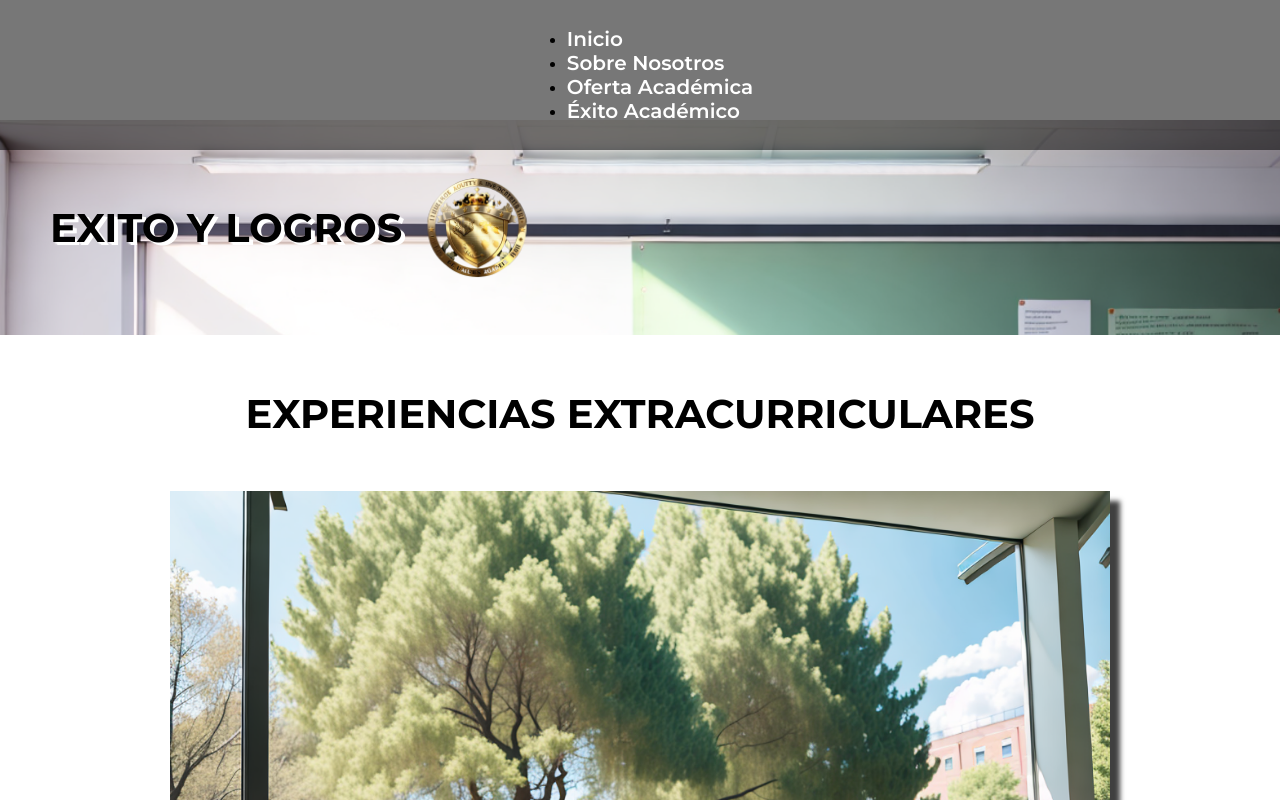
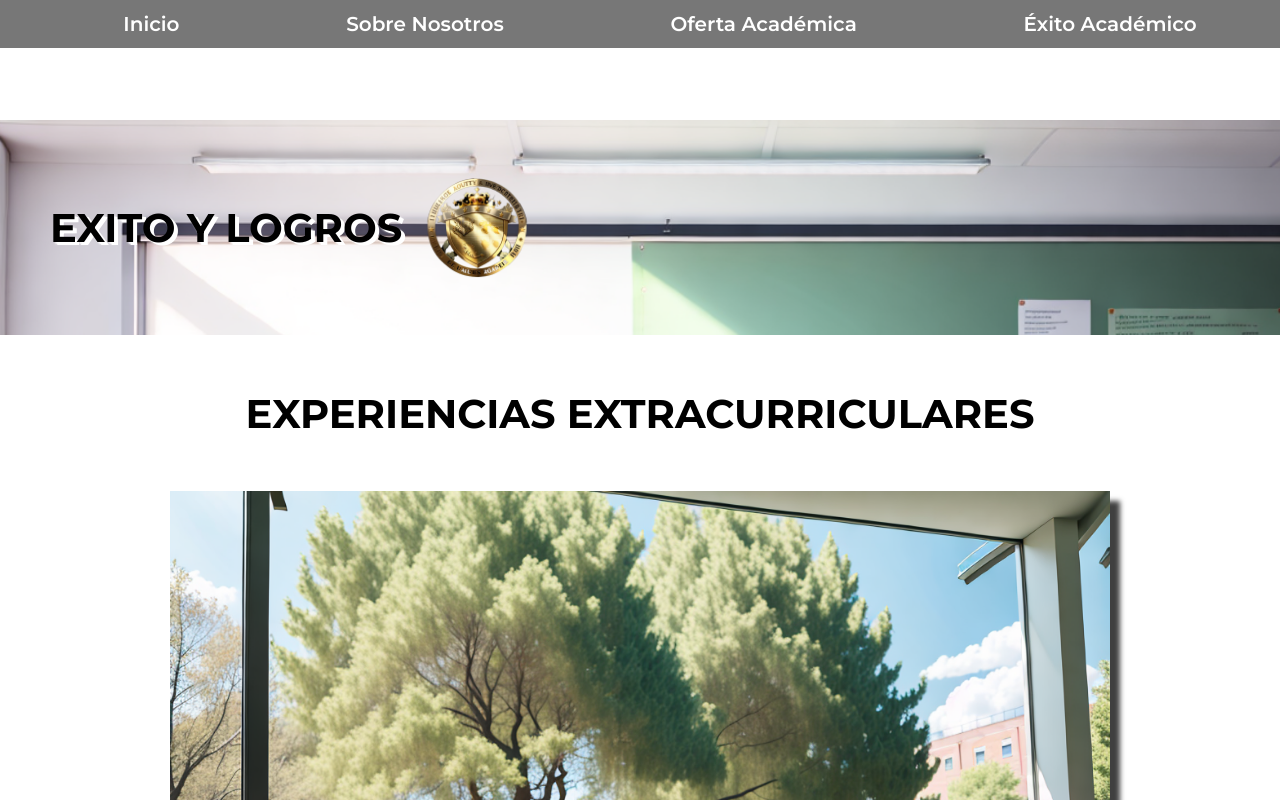
Before and after one commit to SunnySparks/Sunshine_University, a React (Vite) app in the folder Sunshine_University/: page /Exito in a window 1280 px wide. Shown: the top 800 px of the page. Built offline with nearby package versions, Linux system fonts and the light colour scheme.

Commit message:
Add navbar styles

```diff
--- a/Sunshine_University/src/Components/Layout/NavBar.jsx
+++ b/Sunshine_University/src/Components/Layout/NavBar.jsx
@@ -11,16 +11,24 @@ const NavBar = () => {
         <nav id="navCont">
           <ul>
             <li>
-              <Link to="/">Inicio</Link>
+              <Link to="/" className="navLink">
+                Inicio
+              </Link>
             </li>
             <li>
-              <Link to="/About">Sobre Nosotros</Link>
+              <Link to="/About" className="navLink">
+                Sobre Nosotros
+              </Link>
             </li>
             <li>
-              <Link to="/Oferta">Oferta Académica</Link>
+              <Link to="/Oferta" className="navLink">
+                Oferta Académica
+              </Link>
             </li>
             <li>
-              <Link to="/Exito">Éxito Académico</Link>
+              <Link to="/Exito" className="navLink">
+                Éxito Académico
+              </Link>
             </li>
           </ul>
         </nav>
--- a/Sunshine_University/src/Components/Layout/styles.scss
+++ b/Sunshine_University/src/Components/Layout/styles.scss
@@ -102,6 +102,9 @@ $webfont3: "Open Sans", sans-serif;
     margin-left: 2%;
     @media (min-width: 1024px) {
     }
+    ul {
+      list-style: none;
+      li {
         .navLink {
           opacity: 0;
           transition: all 0.3s ease-in-out;
@@ -111,6 +114,8 @@ $webfont3: "Open Sans", sans-serif;
           text-transform: uppercase;
           width: 100%;
           max-width: 100%;
+        }
+      }
     }
   }
   #iconsCont {
@@ -127,9 +132,11 @@ $webfont3: "Open Sans", sans-serif;
     align-items: center;
     #navCont {
       opacity: 1;
+      ul {
         display: flex;
         justify-content: center;
         flex-direction: column;
+        li {
           .navLink {
             opacity: 1;
             font-family: $webfont;
@@ -143,14 +150,13 @@ $webfont3: "Open Sans", sans-serif;
             }
           }
         }
+      }
+    }
     #iconsCont {
       opacity: 1;
       display: flex;
     }
   }
-}
-ul {
-  //display: none;
 }
 .headerTop {
   z-index: 20;
@@ -163,15 +169,21 @@ ul {
   }
   #navCont {
     width: 100%;
-    display: flex;
-    justify-content: space-around;
-    align-items: center;
     padding: 20px 0;
     position: fixed;
     background: #00000088;
     @media (min-width: 1024px) {
       padding: 12px 0;
     }
+    ul {
+      display: flex;
+      justify-content: space-around;
+      align-items: center;
+      list-style: none;
+      margin: 0;
+      li {
+        display: flex;
+        align-items: center;
         a {
           color: #fff;
           text-decoration: none;
@@ -186,6 +198,8 @@ ul {
           }
           @media (min-width: 1800px) {
             font-size: 25px;
+          }
+        }
       }
     }
     #iconsCont {
```
Lines whose indentation alone changed are shown as unchanged.
